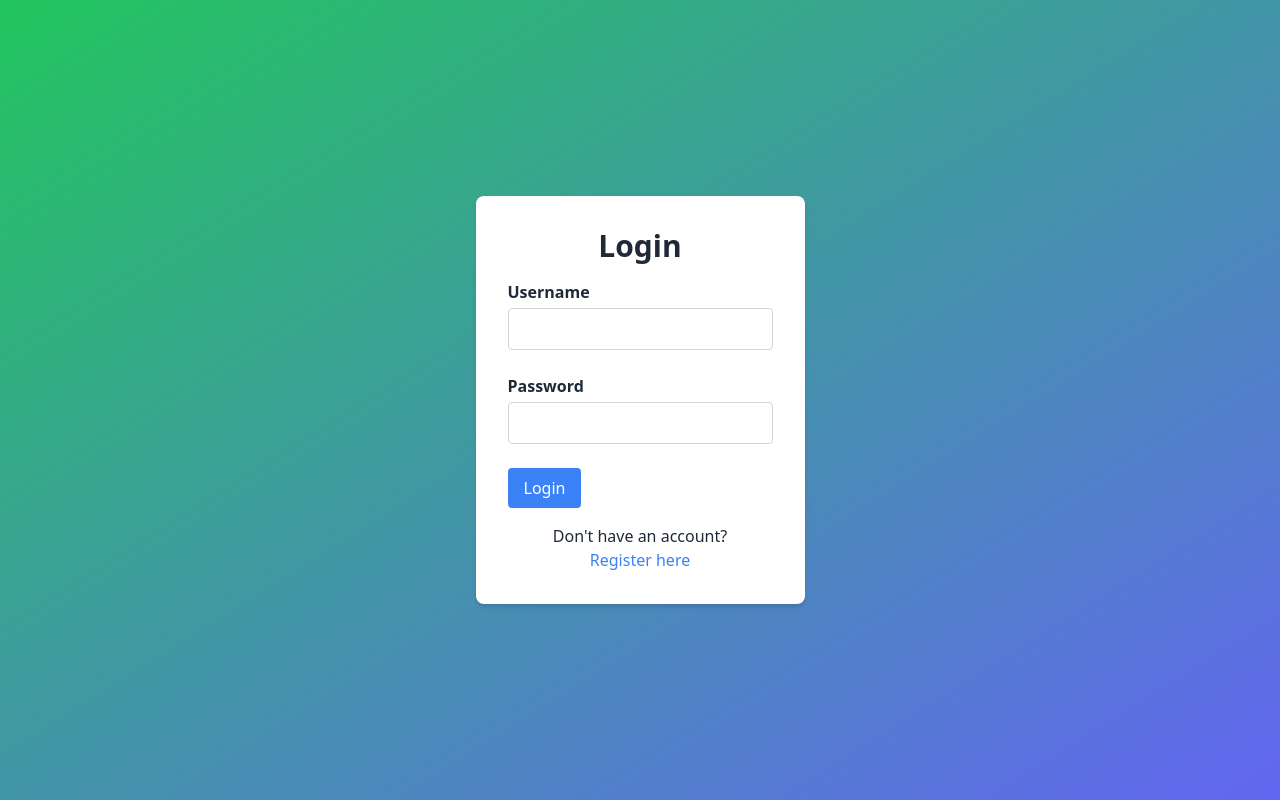
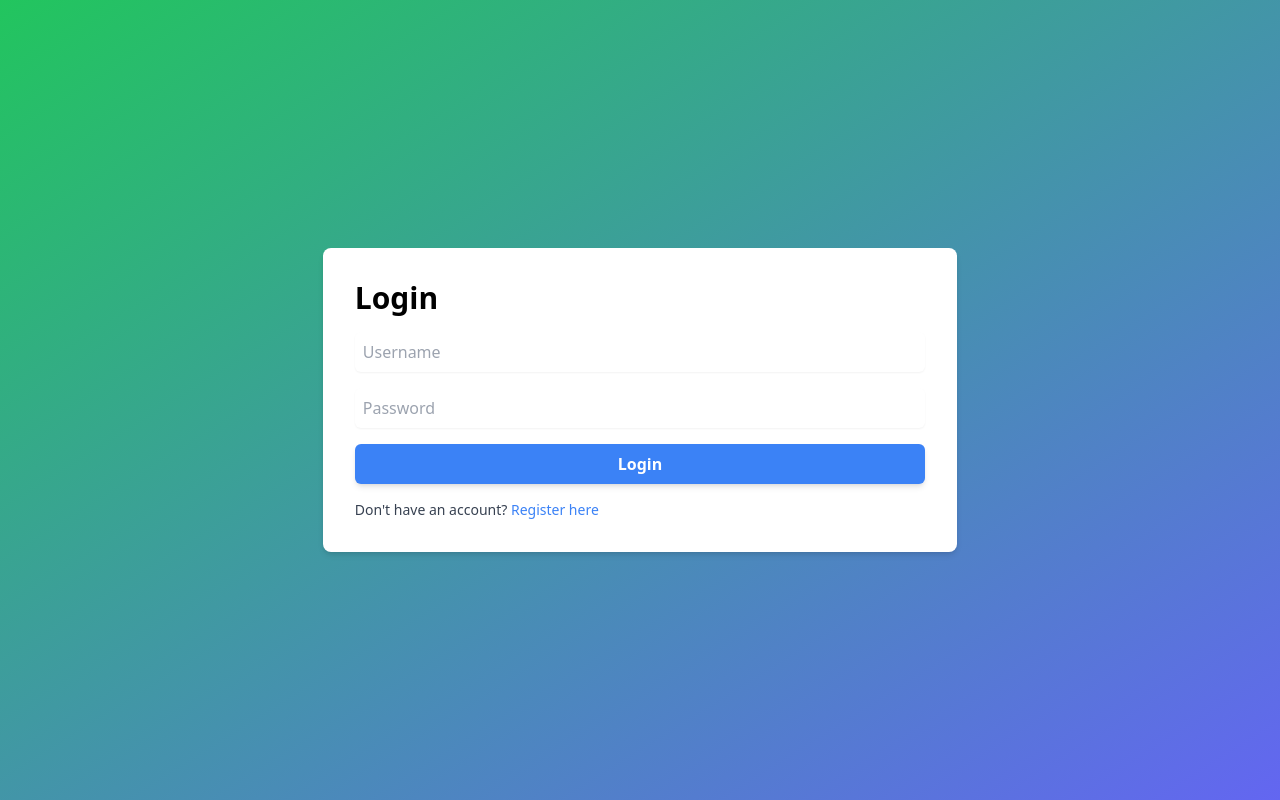
Before and after one commit to Adithya-Nath/Advanced_App_Dev, a React (Vite) app in the folder ui-react/: page / in a window 1280 px wide. Built offline with nearby package versions, Linux system fonts and the light colour scheme.

Commit message:
updated ui

```diff
--- a/ui-react/src/App.jsx
+++ b/ui-react/src/App.jsx
@@ -10,6 +10,7 @@ import UserNavbar from './components/Public/UserNavbar';
 import Footer from './components/Public/Footer';
 import Contact from './pages/Contact';
 import AboutUsPage from './pages/Aboutus';
+import NotFound from './pages/Error404';
 
 import AdminDashboard from './pages/Admin/AdminDashboard';
 import AddInstitute from './pages/Admin/AddInstitute';
@@ -47,6 +48,7 @@ const App = () => {
              <Route path="/institute" element={<ViewInstitute/>}/>
              <Route path="/course" element={<ViewCourse/>}/>
              <Route path="/contact" element={<Contact/>}/>
+             <Route path="/error" element={<NotFound/>}/>
 
              <Route path="/adminDashboard" element={<AdminDashboard/>}/>
              <Route path="/addInstitute" element={<AddInstitute/>}/>
--- a/ui-react/src/components/Public/Navbar.jsx
+++ b/ui-react/src/components/Public/Navbar.jsx
@@ -7,17 +7,17 @@ function Navbar() {
       <div className="max-w-7xl mx-auto px-4">
         <div className="flex justify-between h-16">
           <div className="flex items-center">
-            <a href="#" className="text-white text-2xl font-bold">CampusGate</a>
+            <a href="#" className="text-gray-300 text-3xl font-bold">CampusGate</a>
             <div className="hidden md:block ml-10">
-              <a href="/home" className="text-white hover:bg-gray-700 px-3 py-2 rounded-md text-sm font-medium">Home</a>
-              <a href="/adminDashboard" className="text-white hover:bg-gray-700 px-3 py-2 rounded-md text-sm font-medium">Dashboard</a>
-              <a href="/editInstitute" className="text-white hover:bg-gray-700 px-3 py-2 rounded-md text-sm font-medium">Institute</a>
-            <a href="/editCourse" className="text-white hover:bg-gray-700 px-3 py-2 rounded-md text-sm font-medium">Course</a>
-            <a href="/contact" className="text-white hover:bg-gray-700 px-3 py-2 rounded-md text-sm font-medium">Contact</a>
+              <a href="/home" className="text-white hover:bg-gray-700 px-3 py-2 rounded-md text-lg font-medium">Home</a>
+              <a href="/adminDashboard" className="text-white hover:bg-gray-700 px-3 py-2 rounded-md text-lg font-medium">Dashboard</a>
+              <a href="/editInstitute" className="text-white hover:bg-gray-700 px-3 py-2 rounded-md text-lg font-medium">Institute</a>
+            <a href="/editCourse" className="text-white hover:bg-gray-700 px-3 py-2 rounded-md text-lg font-medium">Course</a>
+            <a href="/contact" className="text-white hover:bg-gray-700 px-3 py-2 rounded-md text-lg font-medium">Contact</a>
             </div>
           </div>
           <div className="flex items-center">
-            <Link to="/login"><button className="text-white hidden md:block hover:bg-gray-700 px-3 py-2 rounded-md text-sm font-medium">Log Out</button></Link>
+            <Link to="/login"><button className="text-white hidden md:block hover:bg-gray-700 px-3 py-2 rounded-md text-lg font-medium">Log Out</button></Link>
           </div>
         </div>
       </div>
--- a/ui-react/src/pages/Auth/Login.jsx
+++ b/ui-react/src/pages/Auth/Login.jsx
@@ -1,79 +1,57 @@
 import React, { useState } from 'react';
-import { Link } from 'react-router-dom'; // Import Link from react-router-dom
+import { Link, useNavigate } from 'react-router-dom';
 
-const Login = () => {
-  const [formData, setFormData] = useState({
-    username: '',
-    password: '',
-  });
+function LoginPage() {
+  const [username, setUsername] = useState('');
+  const [password, setPassword] = useState('');
+  const navigate = useNavigate();
 
-  const [errors, setErrors] = useState({});
-
-  const handleChange = (e) => {
-    const { name, value } = e.target;
-    setFormData({ ...formData, [name]: value });
-  };
-
-  const handleSubmit = (e) => {
-    e.preventDefault();
-    // Validation logic
-    const errors = {};
-    if (!formData.username.trim()) {
-      errors.username = 'Username is required';
+  const handleLogin = () => {
+    // Implement login logic here, check credentials
+    // If credentials are correct, redirect to appropriate dashboard
+    // Example:
+    if (username === 'admin' && password === 'admin') {
+      navigate('../adminDashboard');
+    } else {
+      navigate('../userDashboard');
     }
-    if (!formData.password.trim()) {
-      errors.password = 'Password is required';
-    }
-    if (Object.keys(errors).length > 0) {
-      setErrors(errors);
-      return;
-    }
-    // If no errors, submit the form
-    console.log('Form data:', formData);
-    // Reset form fields
-    setFormData({ username: '', password: '' });
-    setErrors({});
   };
 
   return (
+
     <div className="min-h-screen flex items-center justify-center bg-gradient-to-br from-green-500 to-indigo-500">
       <div className="bg-white p-8 rounded-lg shadow-md">
-        <h2 className="text-3xl font-bold mb-4 text-center text-gray-800">Login</h2>
-        <form onSubmit={handleSubmit}>
-          <div className="mb-6">
-            <label htmlFor="username" className="block text-gray-800 font-semibold mb-1">Username</label>
+        <h2 className="text-3xl font-semibold mb-4">Login</h2>
         <input
           type="text"
-              id="username"
-              name="username"
-              value={formData.username}
-              onChange={handleChange}
-              className={`border rounded px-4 py-2 w-full focus:outline-none ${errors.username ? 'border-red-500' : 'border-gray-300'}`}
+          placeholder="Username"
+          value={username}
+          onChange={(e) => setUsername(e.target.value)}
+          className="w-full p-2 mb-4 rounded-md shadow-sm"
         />
-            {errors.username && <p className="text-red-500 text-sm mt-1">{errors.username}</p>}
-          </div>
-          <div className="mb-6">
-            <label htmlFor="password" className="block text-gray-800 font-semibold mb-1">Password</label>
         <input
           type="password"
-              id="password"
-              name="password"
-              value={formData.password}
-              onChange={handleChange}
-              className={`border rounded px-4 py-2 w-full focus:outline-none ${errors.password ? 'border-red-500' : 'border-gray-300'}`}
+          placeholder="Password"
+          value={password}
+          onChange={(e) => setPassword(e.target.value)}
+          className="w-full p-2 mb-4 rounded-md shadow-sm"
         />
-            {errors.password && <p className="text-red-500 text-sm mt-1">{errors.password}</p>}
-          </div>
-           <Link to={"/home"}><button type="submit" className="bg-blue-500 text-white px-4 py-2 rounded hover:bg-blue-600">Login</button></Link>
-        </form>
-        {/* Link the login button to register page */}
-        <div className="text-center mt-4">
-          <p className="text-gray-800">Don't have an account?</p>
-          <Link to="/register" className="text-blue-500 hover:underline">Register here</Link>
+        <button
+          onClick={handleLogin}
+          className="w-full bg-blue-500 text-white py-2 px-4 rounded-md font-semibold shadow-md hover:bg-blue-600 transition duration-300"
+        >
+          Login
+        </button>
+        <p className="mt-4 text-sm text-gray-700">
+          Don't have an account?{' '}
+          <Link to="/register" className="text-blue-500 hover:underline">
+            Register here
+          </Link>
+        </p>
       </div>
     </div>
-    </div>
+
   );
-};
+}
 
-export default Login;
+export default LoginPage;
--- a/ui-react/src/pages/Error404.jsx
+++ b/ui-react/src/pages/Error404.jsx
@@ -1,9 +1,13 @@
-import React from 'react'
+import React from 'react';
 
-const error404 = () => {
+const NotFound = () => {
   return (
-    <div>error404</div>
-  )
-}
+    <div className="flex flex-col items-center justify-center h-screen">
+      <h1 className="text-6xl font-bold text-gray-800 mb-4">404</h1>
+      <p className="text-xl text-gray-600">Oops! Page not found.</p>
+      <p className="text-lg text-gray-600 mt-2">The page you are looking for might have been removed or its name changed.</p>
+    </div>
+  );
+};
 
-export default error404
+export default NotFound;
--- a/ui-react/src/pages/Home.jsx
+++ b/ui-react/src/pages/Home.jsx
@@ -11,7 +11,7 @@ function Home() {
       <div className="min-h-screen flex flex-col justify-center items-center"
         style={{ backgroundImage: `url(${image})`, backgroundSize: 'cover', backgroundPosition: 'center' }}>
         <div className="bg-black bg-opacity-50 p-8 rounded-lg shadow-lg text-center">
-          <h1 className="text-4xl font-bold text-white mb-8">WELCOME TO ONLINE COLLEGE ADMISSION PORTAL</h1>
+          <h1 className="text-3xl font-bold text-white mb-8">SUCCESS STARTS WITH A SINGLE STEP-TAKE THE FIRST STEP TOWARDS YOUR FUTURE</h1>
           <p className="text-lg text-white mb-8">SIMPLIFY YOUR ADMISSION PROCESS WITH CAMPUS GATE</p>
           <div className="flex flex-col items-center space-y-4">
            <Link to={"/aboutUs"}><button className="bg-white text-blue-500 hover:bg-blue-400 hover:text-white px-6 py-3 rounded-lg font-semibold shadow-md">
```
Lines whose indentation alone changed are shown as unchanged.
